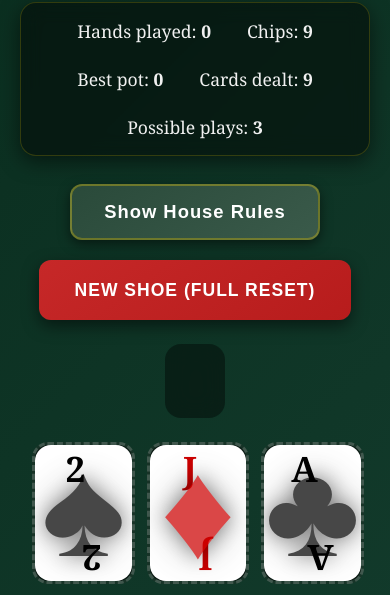
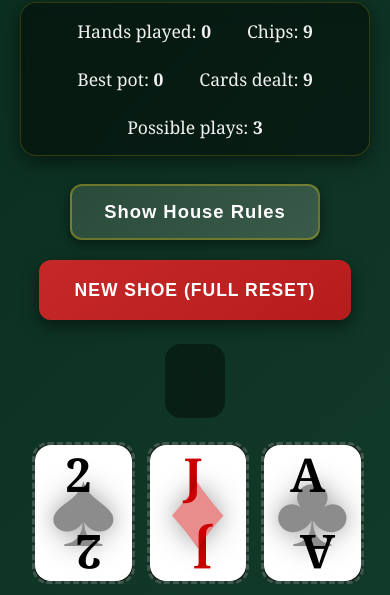
Before and after one commit to guerillagardeningkzn-design/Cricket, a plain HTML site: page index.html in a window 390 px wide. Shown: the part 88-683 px from the top of the page. Drawn offline with Linux system fonts and the light colour scheme.

Commit message:
Update index.html

```diff
--- a/index.html
+++ b/index.html
@@ -213,13 +213,13 @@
       transform: scale(1.03);
     }
 
-    /* Corner number/rank – NO suit symbol */
+    /* Corner rank/number – NO suit symbol */
     .corner {
       position: absolute;
-      width: 64px;
+      width: 70px;
       text-align: center;
       line-height: 1;
-      font-size: clamp(32px, 9vw, 48px);
+      font-size: clamp(36px, 10vw, 54px);
       font-weight: 900;
       letter-spacing: -1px;
     }
@@ -238,7 +238,7 @@
     .red   .number { color: #c00; }
     .black .number { color: #000; }
 
-    /* Large center suit only */
+    /* Large center suit – scaled down on mobile */
     .center {
       position: absolute;
       inset: 0;
@@ -251,10 +251,22 @@
       text-shadow: 0 0 20px rgba(0,0,0,0.6), 0 0 40px rgba(0,0,0,0.4);
       pointer-events: none;
       user-select: none;
+      transition: font-size 0.3s ease;
     }
 
     .red   { color: #c00; }
     .black { color: #000; }
+
+    /* Mobile: make center suit smaller & fainter so corners are clearly visible */
+    @media (max-width: 768px) {
+      .center {
+        font-size: clamp(70px, 22vw, 120px);
+        opacity: 0.45;
+      }
+      .corner {
+        font-size: clamp(42px, 12vw, 60px);
+      }
+    }
 
     #gameOverModal {
       display: none;
@@ -374,7 +386,7 @@
 
 <script>
 // ────────────────────────────────────────────────
-// Casino Cricket – complete version with corners fixed
+// Casino Cricket – corners show rank only, center suit scaled down on mobile
 // ────────────────────────────────────────────────
 
 const suits = [
@@ -470,7 +482,7 @@ function renderCard(card) {
   const el = document.createElement('div');
   el.className = 'card';
 
-  // Corner number/rank (NO suit icon)
+  // Corner rank only – no suit icon
   const tl = document.createElement('div');
   tl.className = `corner top-left ${card.color}`;
   tl.innerHTML = `<div class="number">${card.rank}</div>`;
```
